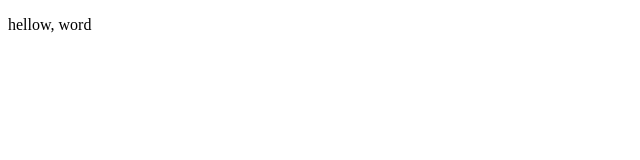
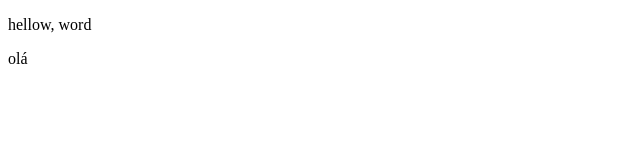
Before and after one commit to eliaberr/BootCampDevJr, a plain HTML site: page index.html in a window 1280 px wide. Shown: the full height of the page, 0-640 px from the left. Drawn offline with Linux system fonts and the light colour scheme.

Commit message:
segunda Altercao

```diff
--- a/index.html
+++ b/index.html
@@ -10,5 +10,11 @@
     <p>
         hellow, word
     </p>
+    <p>
+        olá
+    </p>
 </body>
+
+
+
 </html>
```
